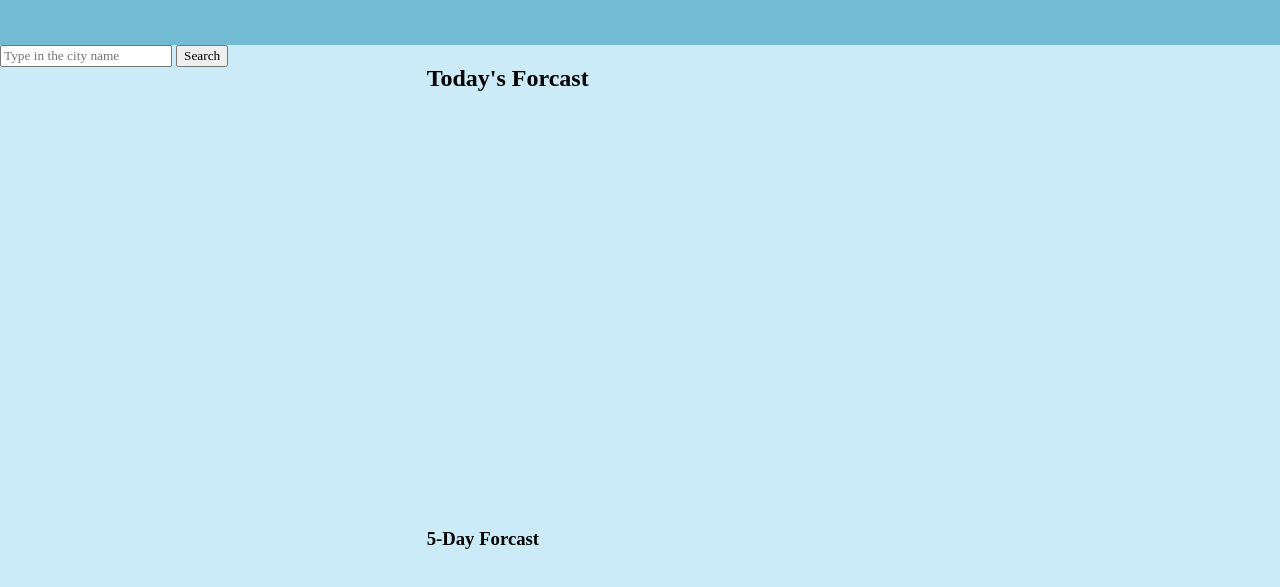
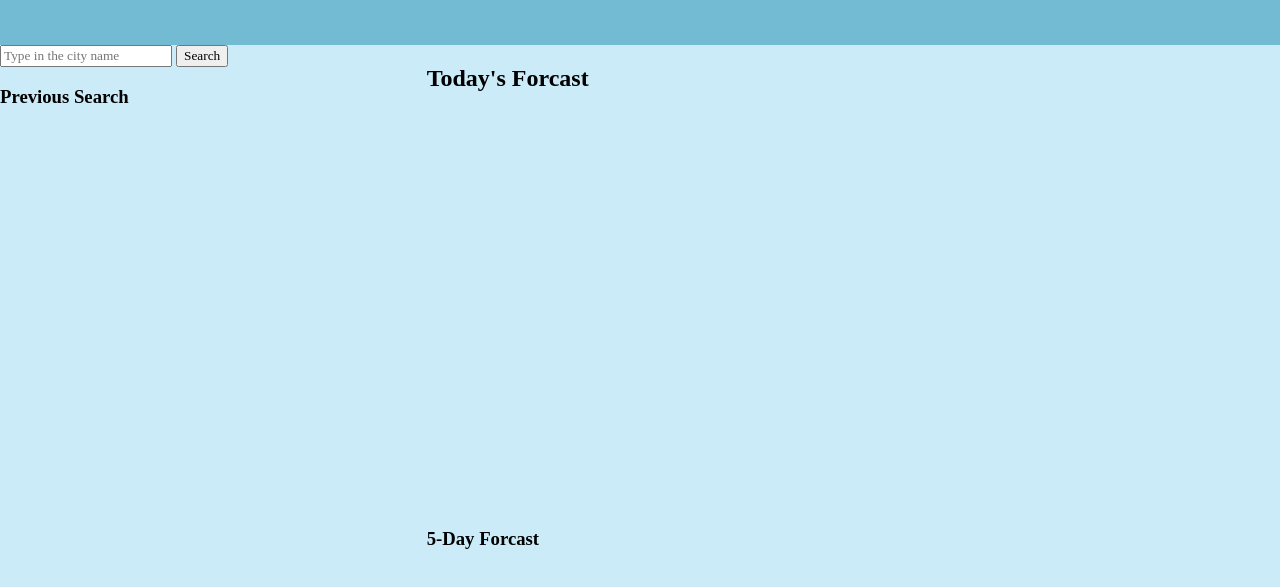
Before and after one commit to VsAnomons1/Weather_Dashboard, a plain HTML site: page index.html in a window 1280 px wide. Shown: the part 59-646 px from the top of the page. Drawn offline with Linux system fonts and the light colour scheme.

Commit message:
Updated index.html

```diff
--- a/index.html
+++ b/index.html
@@ -18,6 +18,7 @@
             <button>Search</button>
             </div>
             <div id="search-history">
+            <h3>Previous Search</h3>
                 <ul></ul>
             </div>
         </section>
```
